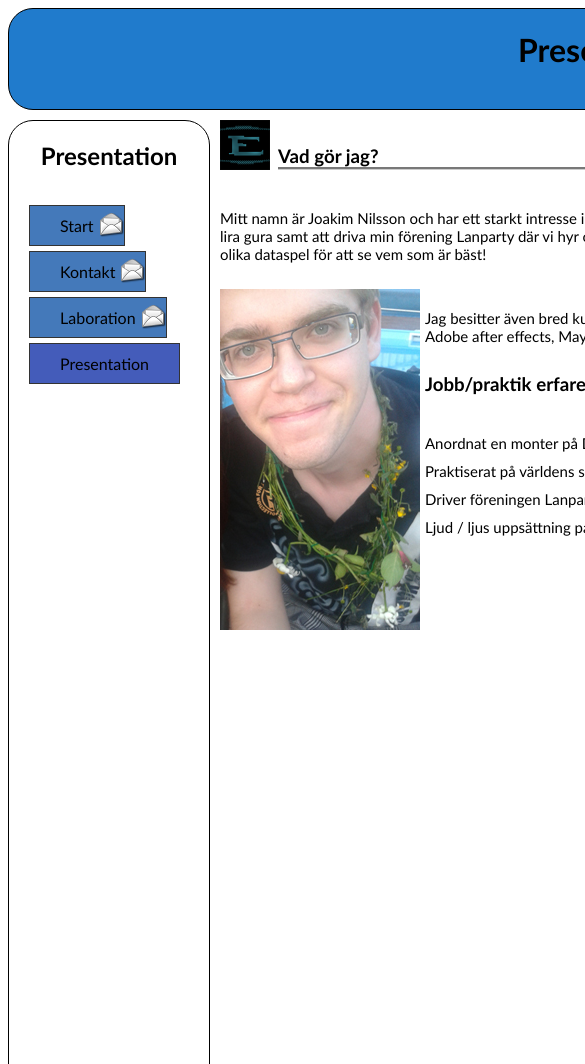
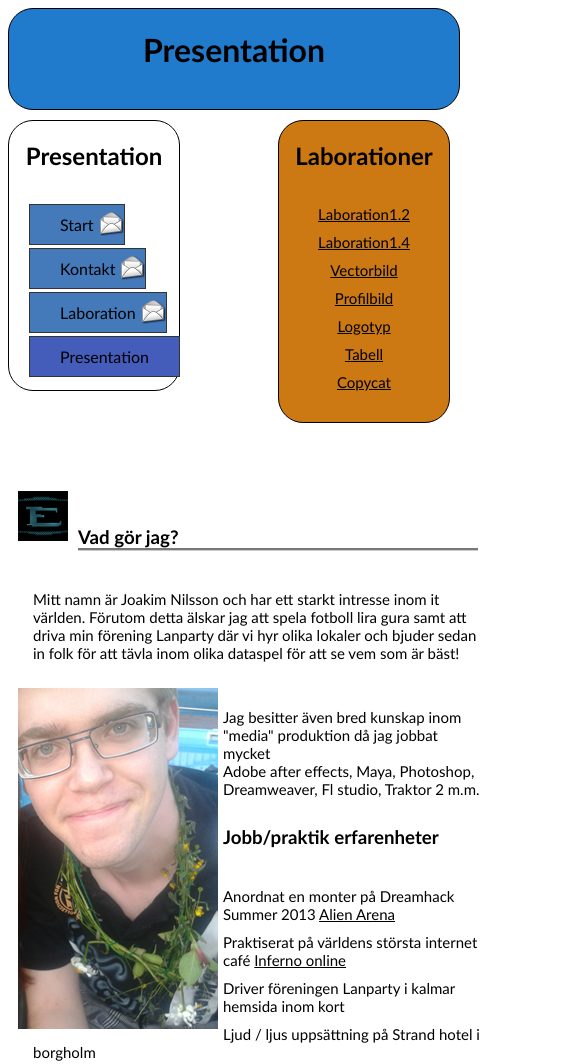
Before and after one commit to jn222na/1ik415-laborationer, a plain HTML site: page pages/presentation.html in a window 390 px wide. Shown: the top 1064 px of the page, 585 px wide, since content can reach past the window. Drawn offline with Linux system fonts and the light colour scheme.

Commit message:
mobilanpassad

```diff
--- a/pages/mall.css
+++ b/pages/mall.css
@@ -13,13 +13,7 @@ img, video {
 
 
 /*----------------------------------*/
-#header {
-	height:300px;
-	width: 1200px;
-	margin:auto;
-	text-align:center;
 
-}
 #lorem{
 	height:900px;
 	width:auto;
@@ -70,7 +64,6 @@ img, video {
 #navigation {
 	height:1200px;
 	width:200px;
-	margin:auto;
 	float:left;
     border: 1px solid;
 	border-radius: 25px;
@@ -90,11 +83,9 @@ img, video {
 }
 
 .meny {
-  padding: 15px 20px;
+    padding: 15px 20px;
   list-style-type: none;
   list-style:none;
-
-
 }
 /* Sätter färg på bakgrunden till knappen samt border  */
 .meny li {
@@ -114,7 +105,6 @@ img, video {
   -webkit-transition-duration: 0.2s;
   -moz-transition-duration: 0.2s;
   transition-duration: 0.2s;
-
 
 }
 /* Ser till att rutan som man rör med musen lyser upp */
@@ -171,7 +161,7 @@ background-image:url('../pics/123.jpg');
 }
 .stil2 {
 	width:400px;
-	margin-left:270px;
+	margin-left:70px;
 	border-bottom-style:groove;
 	border-color:#CCC;
 	margin-top:13px;
--- a/pages/phone.css
+++ b/pages/phone.css
@@ -1,2 +1,61 @@
 @charset "utf-8";
 @import url("mall.css");
+@media only screen and (max-width:480px){
+
+#container{
+    margin:0;
+    width:480px;
+    max-width:100%;
+}
+#uppgift{
+    float:left;
+    width:480px;
+    margin:100px 10px;
+
+
+}
+#header{
+        width:450px;
+    max-width: 200%;
+
+}
+
+#navigation{
+    height:auto;
+    width:170px;
+    max-width:100%;
+        cursor:auto;
+}
+#navigation2{
+    height:200px;
+	width:300px;
+	max-width:100%;
+}
+#lankar{
+    float:right;
+    height:auto;
+    max-width:100%;
+    width:170px;
+    padding:0;
+    text-decoration:none;
+    position:absolute;
+    margin-left:270px;
+
+}
+#lankar li{
+    padding:5px;
+}
+
+
+.meny {
+        padding: 14px 20px;
+  list-style-type: none;
+  list-style:none;
+}
+.meny li a:hover, meny li:focus{
+    cursor:auto;
+}
+.stil2 {
+	margin-left:60px;
+}
+}
--- a/pages/presentation.html
+++ b/pages/presentation.html
@@ -6,6 +6,7 @@
     <!-- Länkar html sidan med en css fil för att slippa ha så mycket kod på en sida -->
     <link href="mall.css" rel="stylesheet" type="text/css">
     <link href="../pages/utskrift.css" rel="stylesheet" type="text/css" media="print">
+    <link rel="stylesheet" media="only screen and (max-width:480px)" href="phone.css" />
     <link rel="shortcut icon" href="favicon.ico" type="image/x-icon" />
 </head>
     <body> <!-- Innehållet på hemsidan -->
@@ -46,6 +47,7 @@
         <li><a href="https://c9.io/jn222na/uppgift-3-3/workspace/index.html">Copycat</a></li>
     </ul>
 </div>
+<div id="uppgift">
     <img src="../pics/logo.png" height="50" width="50" class="miniatyr" alt="Logo">
     <h3 class="stil2"><br>Vad gör jag?</h3>
     <ul class="link">
@@ -75,6 +77,7 @@
             <li>Driver föreningen Lanparty i kalmar hemsida inom kort </li>
             <li>Ljud / ljus uppsättning på Strand hotel i borgholm </li>
         </ul>
+</div>
 <div id="footer">
 </div>
  </div> <!-- Slut Container -->
```
Also changed, not shown: index.html (+3 -2 lines), pages/kontakt.html (+4 -4 lines), 1 other file.
